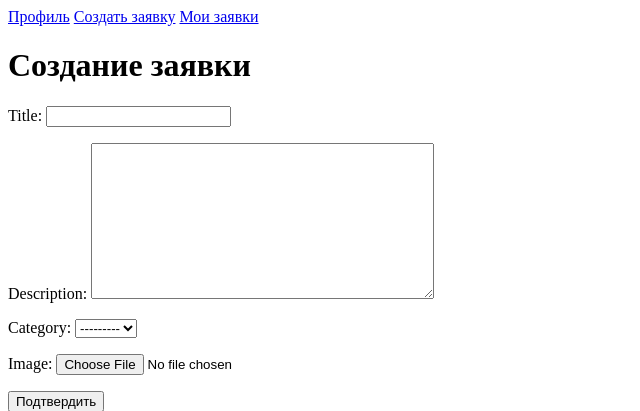
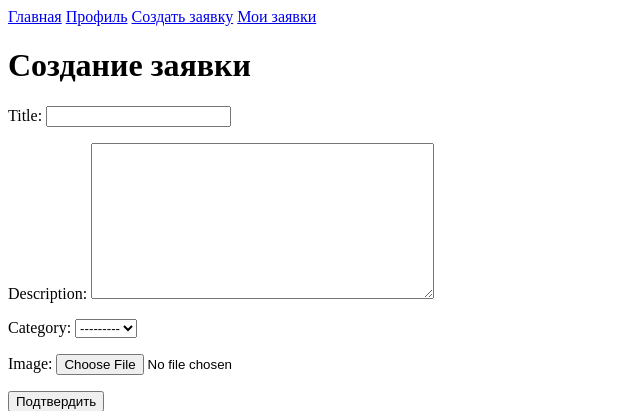
Before and after one commit to asikrr/task2, a Django app: page /designapp/designrequest/create/ in a window 1280 px wide. Shown: the top 411 px of the page, without its empty margins (0-640 px from the left). Run offline with Django 5.2, Linux system fonts and the light colour scheme; the visitor is signed in with stand-in values (Sample User, id 1); data that the repository does not hold is empty.

Commit message:
link to the home page added

```diff
--- a/designapp/templates/base.html
+++ b/designapp/templates/base.html
@@ -9,6 +9,7 @@
 
     <nav>
         {% if user.is_authenticated %}
+            <a href="/">Главная</a>
             <a href="{% url 'profile' %}">Профиль</a>
             <a href="{% url 'designrequest-create' %}">Создать заявку</a>
             <a href="{% url 'designrequest-list' %}">Мои заявки</a>
```
